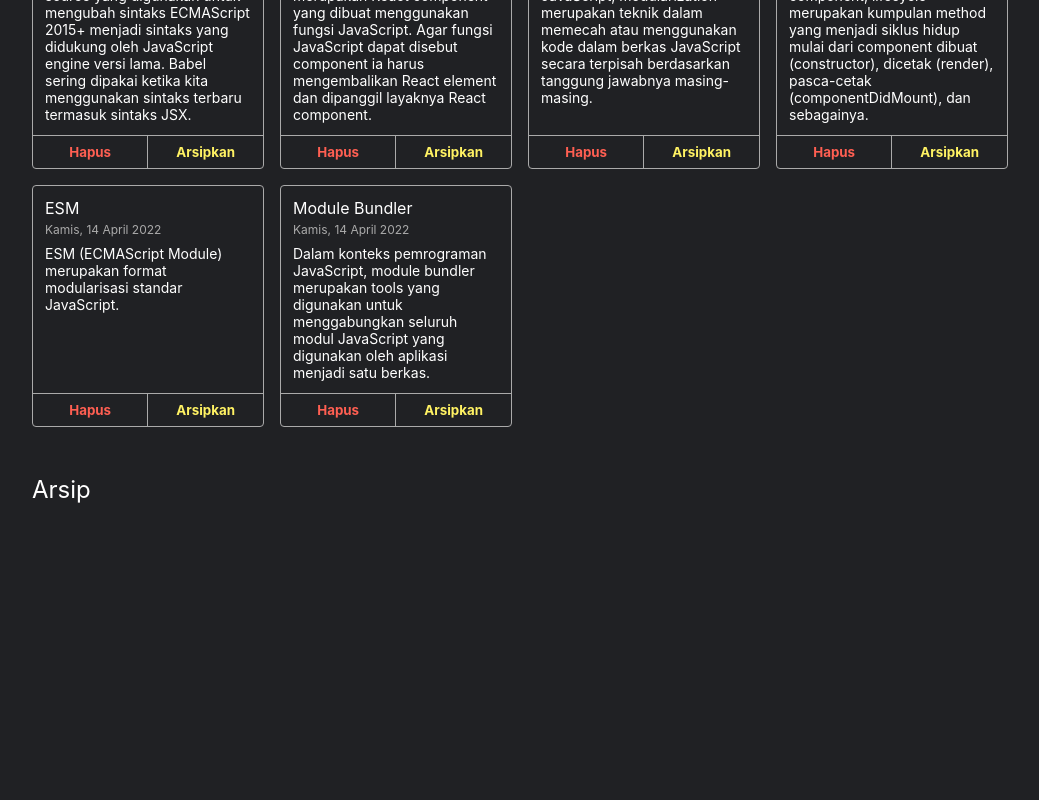
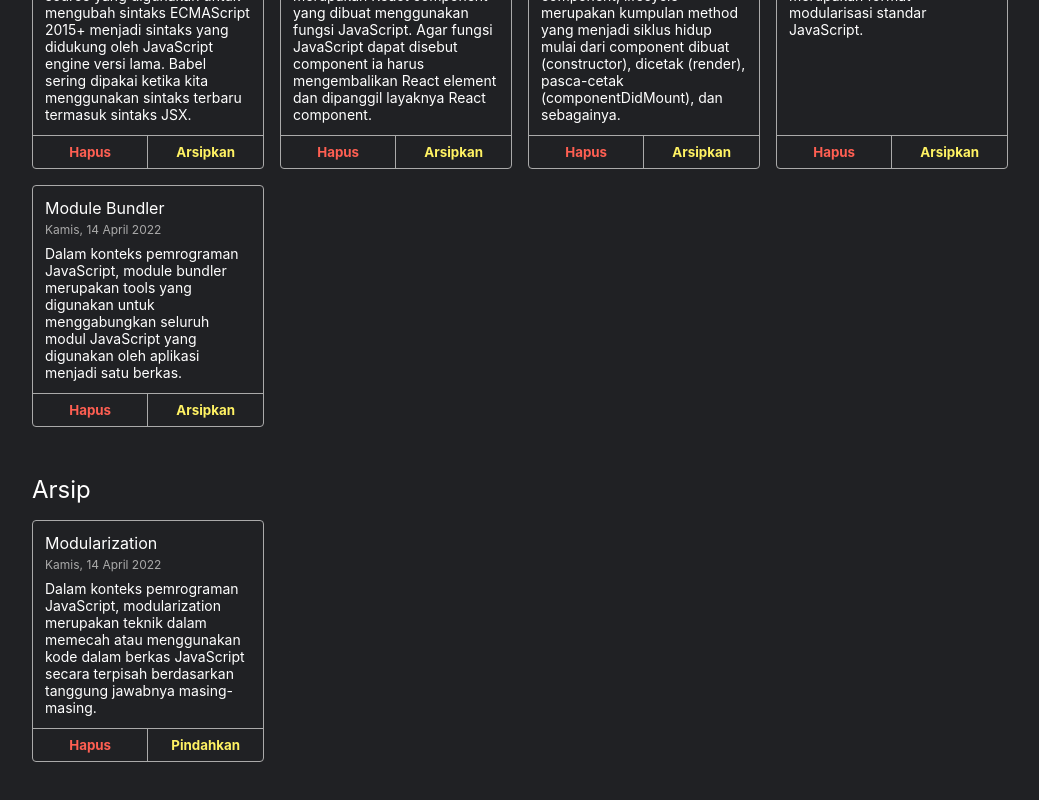
Before and after one commit to denbahrul/NotesApps, a React (Vite) app: page / in a window 1280 px wide. Shown: the part 534-1334 px from the top of the page, without its empty margins (120-1159 px from the left). Before the commit the page ends 1082 px from the top, so only its background shows below. Built offline with nearby package versions, Linux system fonts and the light colour scheme.

Commit message:
membuat tombil arsip menggunakan event handler dan conditional rendering

```diff
--- a/src/components/ArchiveButton.jsx
+++ b/src/components/ArchiveButton.jsx
@@ -0,0 +1,11 @@
+import React from "react";
+
+function ArchiveButton({id, isArchived, onArchive}) {
+    return isArchived ? (
+        <button className="note-item__archive-button" onClick={() => onArchive(id)}>Pindahkan</button>
+    ) : (
+        <button className="note-item__archive-button" onClick={() => onArchive(id)}>Arsipkan</button>
+    )
+}
+
+export default ArchiveButton;
--- a/src/components/Header.jsx
+++ b/src/components/Header.jsx
@@ -1,10 +1,10 @@
 import React from "react";
 
-function Header () {
+function Header ({onSearch, search}) {
     return (
         <div className="note-app__header">
             <h1>My Notes</h1>
-            <input type="text" placeholder="Cari catatan ..."/>
+            <input type="text" placeholder="Cari catatan ..." value={search} onChange={onSearch}/>
         </div>
     )
 }
--- a/src/components/MainPage.jsx
+++ b/src/components/MainPage.jsx
@@ -13,6 +13,7 @@ class MainPage extends React.Component {
 
         this.onAddNoteEventHandler = this.onAddNoteEventHandler.bind(this);
         this.onDeleteEventHandler = this.onDeleteEventHandler.bind(this);
+        this.onArchiveEventHandler = this.onArchiveEventHandler.bind(this)
     }
 
     onAddNoteEventHandler({title, body}) {
@@ -38,15 +39,23 @@ class MainPage extends React.Component {
         this.setState({ notes })
     }
 
+    onArchiveEventHandler(id) {
+        const notes = this.state.notes.map(note => (note.id === id ? { ...note, archived: !note.archived} : note));
+        this.setState({notes})
+    }
+
     render() {
+        const archivedNotes = this.state.notes.filter(note=> note.archived === true)
+        const activedNotes = this.state.notes.filter(note=> note.archived === false)
         return (
             <div>
                 <Header/>
                 <div className="note-app__body">
                     <FormInput addNotes={this.onAddNoteEventHandler}/>
                     <h2>Catatan Aktif</h2>
-                    <NoteList notes={this.state.notes} onDelete={this.onDeleteEventHandler}/>
+                    <NoteList notes={activedNotes} onDelete={this.onDeleteEventHandler} onArchive={this.onArchiveEventHandler}/>
                     <h2>Arsip</h2>
+                    <NoteList notes={archivedNotes} onDelete={this.onDeleteEventHandler} onArchive={this.onArchiveEventHandler}/>
                 </div>
             </div>
         )
--- a/src/components/NoteItem.jsx
+++ b/src/components/NoteItem.jsx
@@ -1,8 +1,9 @@
 import React from "react";
 import { showFormattedDate } from "../utils";
 import DeleteButton from "./DeleteButton";
+import ArchiveButton from "./ArchiveButton";
 
-function NoteItem({id, title, createdAt, body, onDelete}) {
+function NoteItem({id, title, createdAt, body, onDelete, onArchive, isArchived}) {
     return (
         <div className="note-item">
             <div className="note-item__content">
@@ -12,7 +13,7 @@ function NoteItem({id, title, createdAt, body, onDelete}) {
             </div>
             <div className="note-item__action">
                 <DeleteButton id={id} onDelete={onDelete}/>
-                <button className="note-item__archive-button">Arsipkan</button>
+                <ArchiveButton id={id} onArchive={onArchive} isArchived={isArchived}/>
             </div>
         </div>
     )
--- a/src/components/NotesList.jsx
+++ b/src/components/NotesList.jsx
@@ -1,10 +1,14 @@
 import React from "react";
 import NoteItem from "./NoteItem";
 
-function NoteList({notes, onDelete}) {
-    return(
+function NoteList({notes, onDelete, onArchive, isArchived}) {
+    return notes.length !== 0 ? (
         <div className="notes-list">
-            {notes.map((note) => <NoteItem key={note.id} id={note.id} onDelete={onDelete} {...note}/> )}
+            {notes.map((note) => <NoteItem key={note.id} id={note.id} onDelete={onDelete} onArchive={onArchive} isArchived={note.archived} {...note}/> )}
+        </div>
+    ) : (
+        <div className="notes-list__empty-message">
+            <p>Tidak ada catatan</p>
         </div>
     )
 }
--- a/src/utils/index.js
+++ b/src/utils/index.js
@@ -18,7 +18,7 @@ const getInitialData = () => ([
     title: "Modularization",
     body: "Dalam konteks pemrograman JavaScript, modularization merupakan teknik dalam memecah atau menggunakan kode dalam berkas JavaScript secara terpisah berdasarkan tanggung jawabnya masing-masing.",
     createdAt: '2022-04-14T04:27:34.572Z',
-    archived: false,
+    archived: true,
   },
   {
     id: 4,
```
